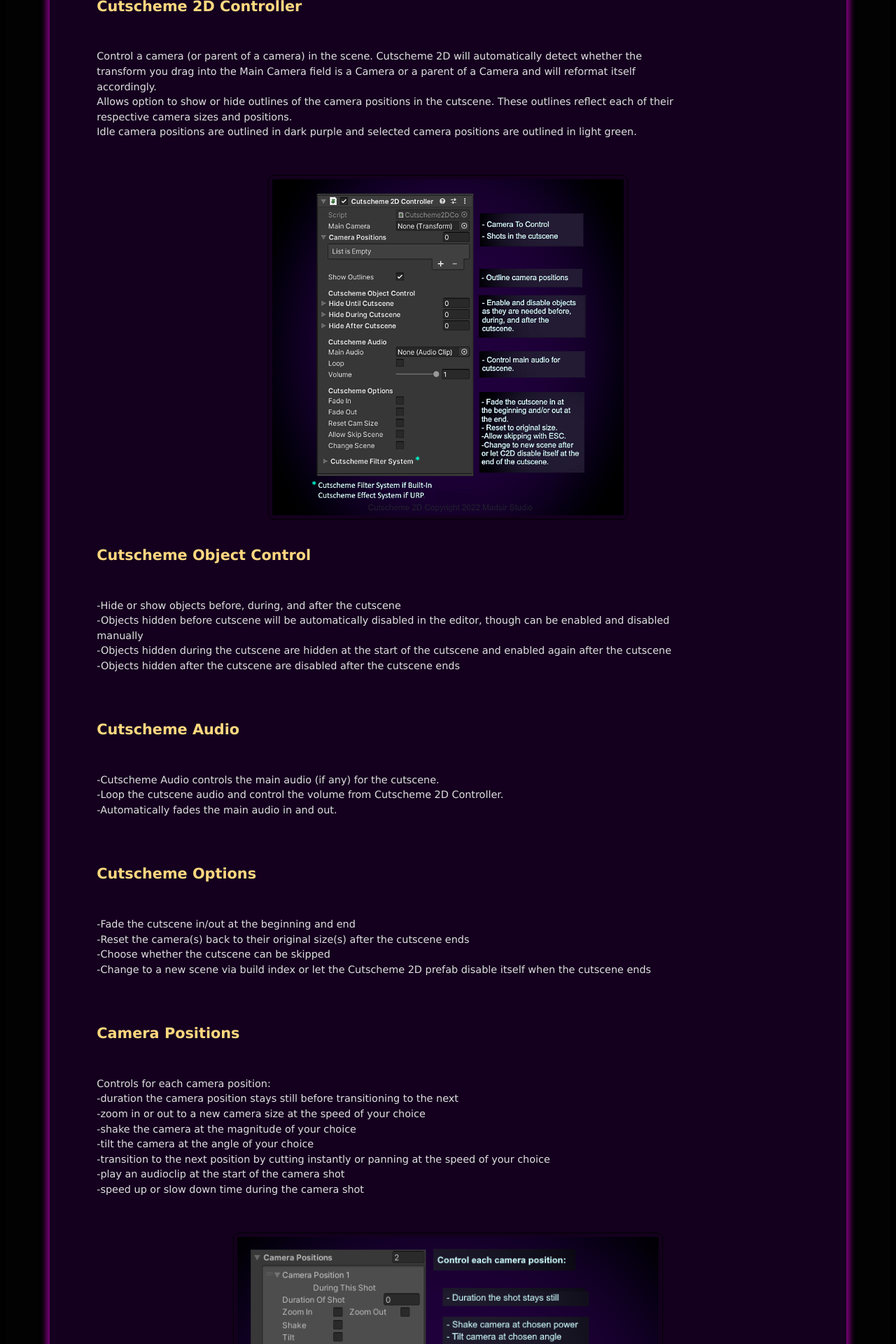
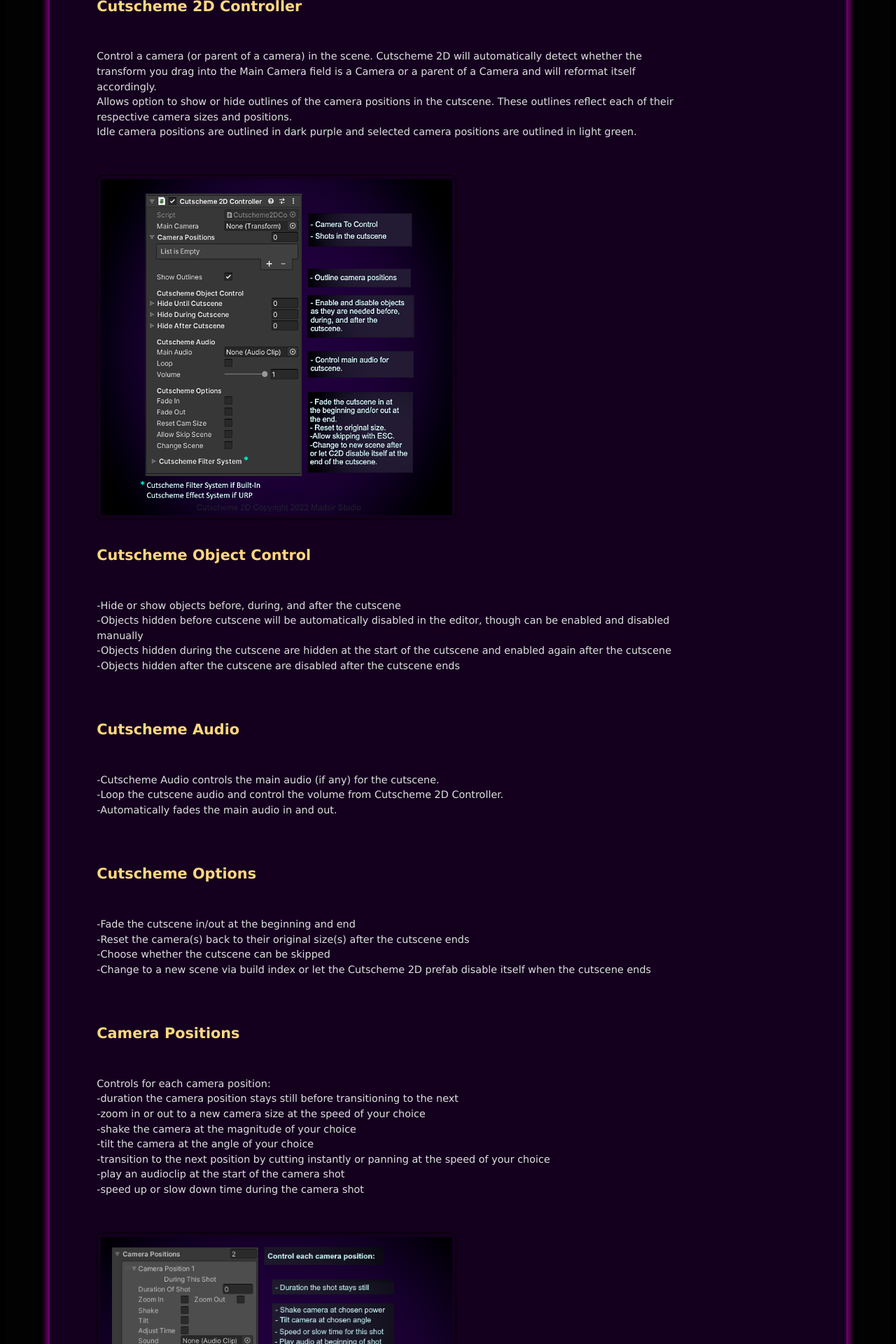
Before and after one commit to Madsir/madsirstudio.github.io, a Jekyll site: the page built from cutscheme2d/index.html, in a window 1280 px wide. Shown: the part 475-2395 px from the top of the page at 70% size. Built offline with Jekyll 4.4.1, drawn with Linux system fonts in a browser that asks for light colours.

Commit message:
Update index.html

```diff
--- a/cutscheme2d/index.html
+++ b/cutscheme2d/index.html
@@ -37,6 +37,7 @@ img:hover {
 p {
   margin-left: 5%;
   margin-right: 20%;
+line-heightL 1.5;
 }
 h2 {
 margin-left: 5%;
@@ -64,9 +65,7 @@ margin-left: 5%;
 		<br>
 		<br>
 		<div class="around">
-			<center>
 		<a href="/Assets/Instructionsc2d.png"><img src="/Assets/Instructionsc2d.png" alt="Cutscheme 2D" width="50%"></a>
-			</center>
 		</div>
 	<br>
 			<h2>Cutscheme Object Control</h2><br>
@@ -103,9 +102,7 @@ margin-left: 5%;
 <br>
 		<br>
 	<div class="around">
-		<center>
-		<a href="/Assets/InstructionsCameraPositions.png"><img src="/Assets/InstructionsCameraPositions.png" alt="Cutscheme 2D" width="60%"></a>
-		</center>
+		<a href="/Assets/InstructionsCameraPositions.png"><img src="/Assets/InstructionsCameraPositions.png" alt="Cutscheme 2D" width="50%"></a>
 	</div>
 	<br>
 	<br>
@@ -117,8 +114,9 @@ margin-left: 5%;
 -Copies the volume you drag into the system and uses the copy to create and control effects for the cutscene. After the cutscene it resets your volume back to normal and removes the copy.</p>
 <br>
 		<br>
+		<div class="around">
 		<a href="/Assets/C2DEffectsSystemInstructions.png"><img src="/Assets/C2DEffectsSystemInstructions.png" alt="Cutscheme 2D" width="50%"></a>
-
+		</div>
 			<br>
 			<br>
 <br>
@@ -129,7 +127,9 @@ margin-left: 5%;
 		-Customize with your own filters (Materials) or use the ones that come with the package.</p>
 <br>
 		<br>
+		<div class="around">
 		<a href="/Assets/c2DFilterSystemInstructions.png"><img src="/Assets/c2DFilterSystemInstructions.png" alt="Cutscheme 2D" width="50%"></a>
+		</div>
 		<br>
 		<br>
 	</div>
```
